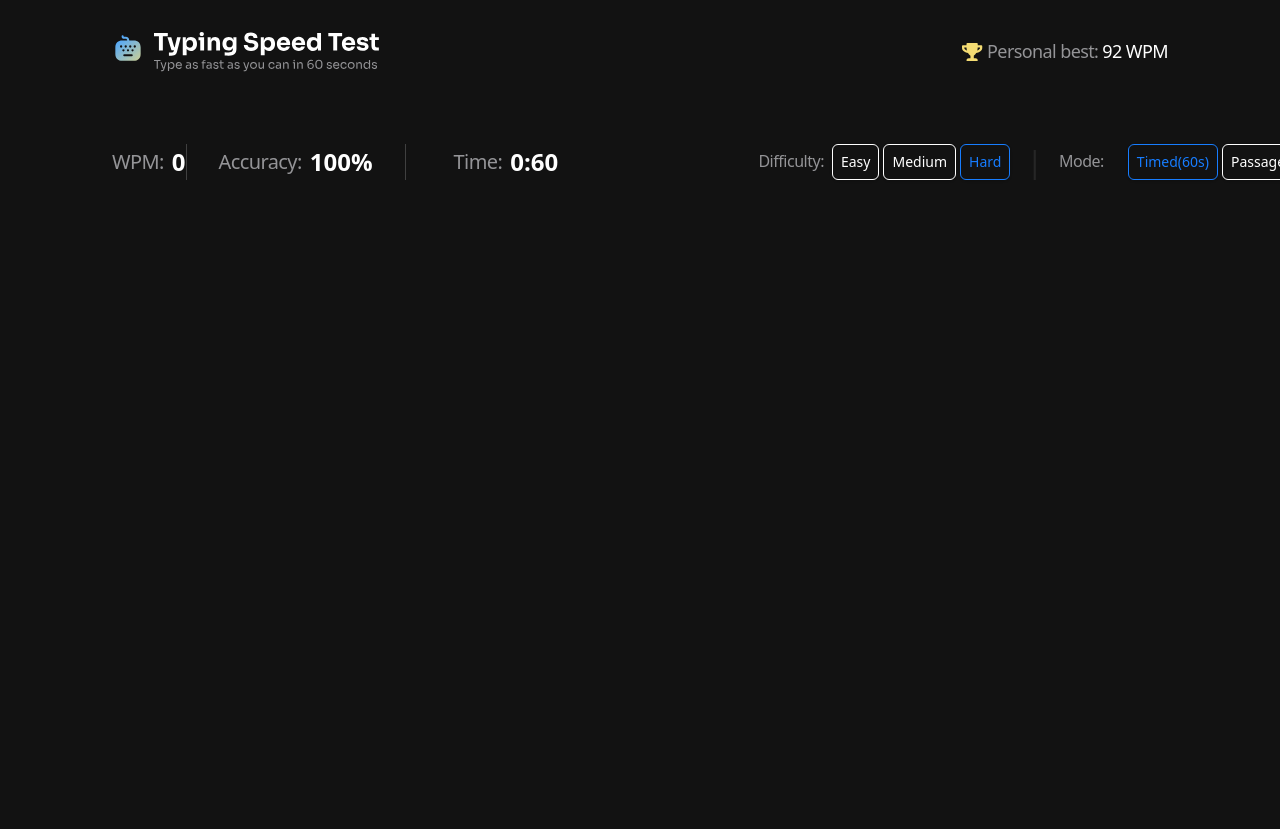
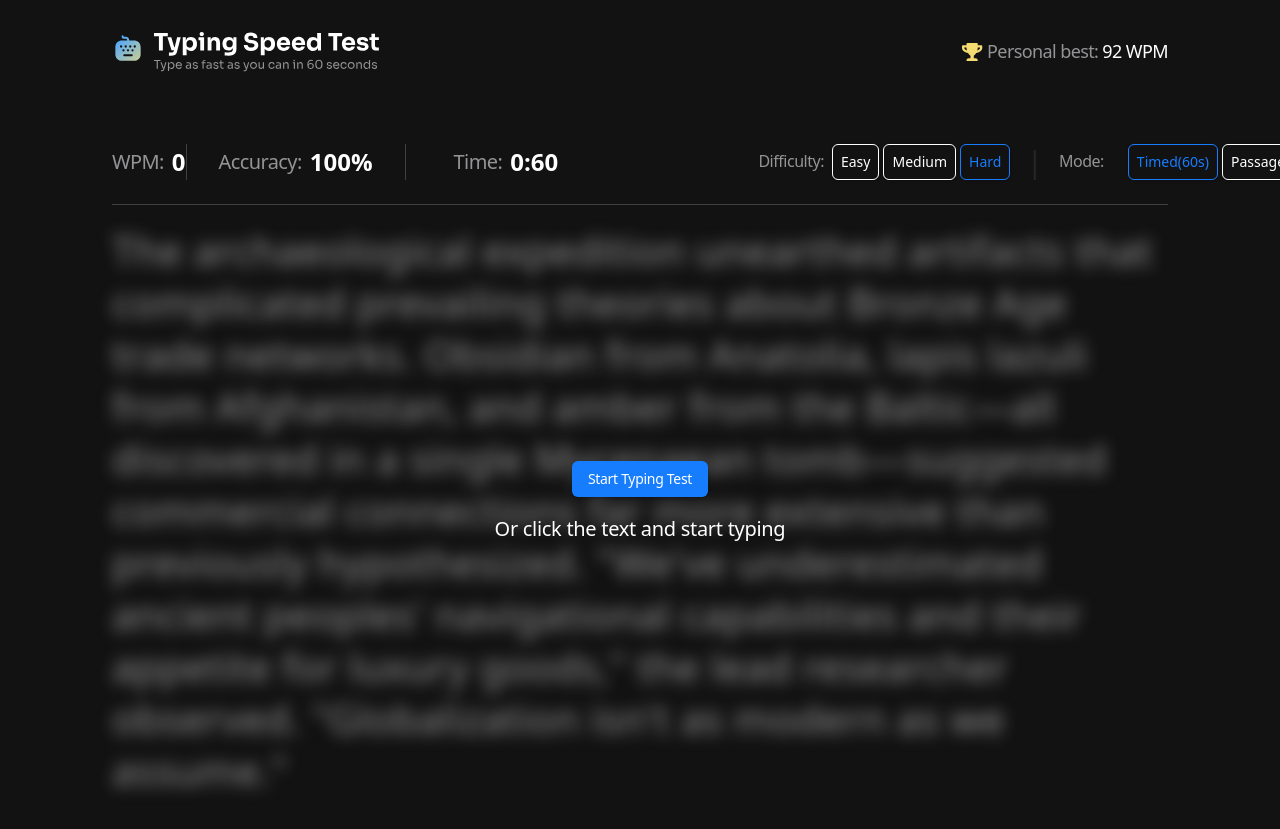
Before and after one commit to JoleneKearse/typing-speed-test, a React (Vite) app: page / in a window 1280 px wide. Before the commit the page ends 800 px from the top, so only its background shows below. Built offline with nearby package versions, Linux system fonts and the light colour scheme.

Commit message:
feat: set up typing area not started screen with overlay

```diff
--- a/src/App.tsx
+++ b/src/App.tsx
@@ -2,12 +2,18 @@
 
 import Header from "./components/Header";
 import InfoBlock from "./components/InfoBlock";
+import TypingTestArea from "./components/TypingTestArea";
 
 function App() {
+  console.log("Width:", window.innerWidth);
+  console.log("Height:", window.innerHeight);
   return (
     <div className="flex flex-col gap-6 p-200 mx-auto lg:px-1400 lg:py-400">
       <Header />
       <InfoBlock />
+      <main className="border-t border-neutral-700">
+        <TypingTestArea />
+      </main>
     </div>
   );
 }
--- a/src/components/OptionDropdown.tsx
+++ b/src/components/OptionDropdown.tsx
@@ -24,11 +24,28 @@ const OptionDropdown = ({ label, options }: OptionDropdownProps) => {
       <DropdownMenuTrigger asChild>
         <Button variant="outline" className="text-neutral-100 w-[45%]">
           {position}
-          <svg xmlns="http://www.w3.org/2000/svg" width="24" height="24" viewBox="0 0 24 24" fill="none" stroke="currentColor" stroke-width="2" stroke-linecap="round" stroke-linejoin="round" className="lucide lucide-chevron-down-icon lucide-chevron-down"><path d="m6 9 6 6 6-6"/></svg>
+          <svg
+            xmlns="http://www.w3.org/2000/svg"
+            width="24"
+            height="24"
+            viewBox="0 0 24 24"
+            fill="none"
+            stroke="currentColor"
+            strokeWidth="2"
+            strokeLinecap="round"
+            strokeLinejoin="round"
+            className="lucide lucide-chevron-down-icon lucide-chevron-down"
+          >
+            <path d="m6 9 6 6 6-6" />
+          </svg>
         </Button>
       </DropdownMenuTrigger>
       <DropdownMenuContent className="text-neutral-100 bg-neutral-800 w-[145%] -ml-6">
-        <DropdownMenuRadioGroup value={position} onValueChange={setPosition} className="">
+        <DropdownMenuRadioGroup
+          value={position}
+          onValueChange={setPosition}
+          className=""
+        >
           {options.map((option) => (
             <DropdownMenuRadioItem key={option.value} value={option.value}>
               {option.label}
--- /dev/null
+++ b/src/components/TypingTestArea.tsx
@@ -0,0 +1,47 @@
+import passages from "..//../data.json";
+
+import { Button } from "./ui/button";
+
+const TypingTestArea = () => {
+  const handleClick = () => {
+    const testingArea = document.getElementById(
+      "testingAreaOverlay"
+    ) as HTMLTextAreaElement;
+    const overlayContent = document.getElementById(
+      "overlayContent"
+    ) as HTMLDivElement;
+    if (testingArea) {
+      testingArea.classList.remove("blur-sm");
+      overlayContent.style.display = "none";
+    }
+  };
+
+  return (
+    <article
+      className="relative flex flex-col justify-center items-center text-preset-3-semibold"
+      id="typingInput"
+      onClick={handleClick}
+    >
+      <p
+        className="text-preset-regular-mobile md:text-preset-1 text-neutral-400 pt-250 blur-sm"
+        id="testingAreaOverlay"
+      >
+        {passages.hard[9].text}
+      </p>
+      <section
+        className="absolute flex flex-col justify-center items-center gap-4"
+        id="overlayContent"
+      >
+        <Button
+          className=" text-neutral-100 bg-blue-500 mb-50 hover:bg-blue-400 focus:outline-2 focus:outline-blue-500 focus:text-neutral-100"
+          variant="secondary"
+        >
+          Start Typing Test
+        </Button>
+        <p className="text-neutral-100">Or click the text and start typing</p>
+      </section>
+    </article>
+  );
+};
+
+export default TypingTestArea;
--- a/src/components/ui/button.tsx
+++ b/src/components/ui/button.tsx
@@ -1,11 +1,11 @@
-import * as React from "react"
-import { Slot } from "@radix-ui/react-slot"
-import { cva, type VariantProps } from "class-variance-authority"
+import * as React from "react";
+import { Slot } from "@radix-ui/react-slot";
+import { cva, type VariantProps } from "class-variance-authority";
 
-import { cn } from "@/lib/utils"
+import { cn } from "@/lib/utils";
 
 const buttonVariants = cva(
-  "inline-flex items-center justify-center gap-2 whitespace-nowrap rounded-md text-sm font-medium transition-colors focus-visible:outline-none focus-visible:ring-1 focus-visible:ring-ring disabled:pointer-events-none disabled:opacity-50 [&_svg]:pointer-events-none [&_svg]:size-4 [&_svg]:shrink-0",
+  "inline-flex items-center justify-center gap-2 whitespace-nowrap rounded-md text-sm font-medium transition-colors focus-visible:outline-none focus-visible:ring-1 focus-visible:ring-ring disabled:pointer-events-none disabled:opacity-50 [&_svg]:pointer-events-none [&_svg]:size-4 [&_svg]:shrink-0 cursor-pointer",
   {
     variants: {
       variant: {
@@ -32,26 +32,26 @@ const buttonVariants = cva(
       size: "default",
     },
   }
-)
+);
 
 export interface ButtonProps
   extends React.ButtonHTMLAttributes<HTMLButtonElement>,
     VariantProps<typeof buttonVariants> {
-  asChild?: boolean
+  asChild?: boolean;
 }
 
 const Button = React.forwardRef<HTMLButtonElement, ButtonProps>(
   ({ className, variant, size, asChild = false, ...props }, ref) => {
-    const Comp = asChild ? Slot : "button"
+    const Comp = asChild ? Slot : "button";
     return (
       <Comp
         className={cn(buttonVariants({ variant, size, className }))}
         ref={ref}
         {...props}
       />
-    )
+    );
   }
-)
-Button.displayName = "Button"
+);
+Button.displayName = "Button";
 
-export { Button, buttonVariants }
+export { Button, buttonVariants };
--- a/src/components/ui/dropdown-menu.tsx
+++ b/src/components/ui/dropdown-menu.tsx
@@ -136,9 +136,9 @@ const DropdownMenuRadioItem = React.forwardRef<
         viewBox="0 0 24 24"
         fill="none"
         stroke="currentColor"
-        stroke-width="1"
-        stroke-linecap="round"
-        stroke-linejoin="round"
+        strokeWidth="1"
+        strokeLinecap="round"
+        strokeLinejoin="round"
         className="lucide lucide-circle-icon lucide-circle"
       >
         <circle cx="12" cy="12" r="10" />
@@ -152,9 +152,9 @@ const DropdownMenuRadioItem = React.forwardRef<
           viewBox="0 0 24 24"
           fill="none"
           stroke="#177dff"
-          stroke-width="5"
-          stroke-linecap="round"
-          stroke-linejoin="round"
+          strokeWidth="5"
+          strokeLinecap="round"
+          strokeLinejoin="round"
           className="lucide lucide-circle-icon lucide-circle"
         >
           <circle cx="12" cy="12" r="10" />
--- a/src/components/ui/toggle.tsx
+++ b/src/components/ui/toggle.tsx
@@ -1,11 +1,11 @@
-import * as React from "react"
-import * as TogglePrimitive from "@radix-ui/react-toggle"
-import { cva, type VariantProps } from "class-variance-authority"
+import * as React from "react";
+import * as TogglePrimitive from "@radix-ui/react-toggle";
+import { cva, type VariantProps } from "class-variance-authority";
 
-import { cn } from "@/lib/utils"
+import { cn } from "@/lib/utils";
 
 const toggleVariants = cva(
-  "inline-flex items-center justify-center gap-2 rounded-md text-sm font-medium transition-colors hover:bg-muted hover:text-muted-foreground focus-visible:outline-none focus-visible:ring-1 focus-visible:ring-ring disabled:pointer-events-none disabled:opacity-50 data-[state=on]:bg-accent data-[state=on]:text-accent-foreground [&_svg]:pointer-events-none [&_svg]:size-4 [&_svg]:shrink-0",
+  "inline-flex items-center justify-center gap-2 rounded-md text-sm font-medium transition-colors hover:bg-muted hover:text-muted-foreground focus-visible:outline-none focus-visible:ring-1 focus-visible:ring-ring disabled:pointer-events-none disabled:opacity-50 data-[state=on]:bg-accent data-[state=on]:text-accent-foreground [&_svg]:pointer-events-none [&_svg]:size-4 [&_svg]:shrink-0 cursor-pointer",
   {
     variants: {
       variant: {
@@ -24,7 +24,7 @@ const toggleVariants = cva(
       size: "default",
     },
   }
-)
+);
 
 const Toggle = React.forwardRef<
   React.ElementRef<typeof TogglePrimitive.Root>,
@@ -36,8 +36,8 @@ const Toggle = React.forwardRef<
     className={cn(toggleVariants({ variant, size, className }))}
     {...props}
   />
-))
+));
 
-Toggle.displayName = TogglePrimitive.Root.displayName
+Toggle.displayName = TogglePrimitive.Root.displayName;
 
-export { Toggle, toggleVariants }
+export { Toggle, toggleVariants };
```
Also changed, not shown: src/assets/images/icon-new-pb.svg.
